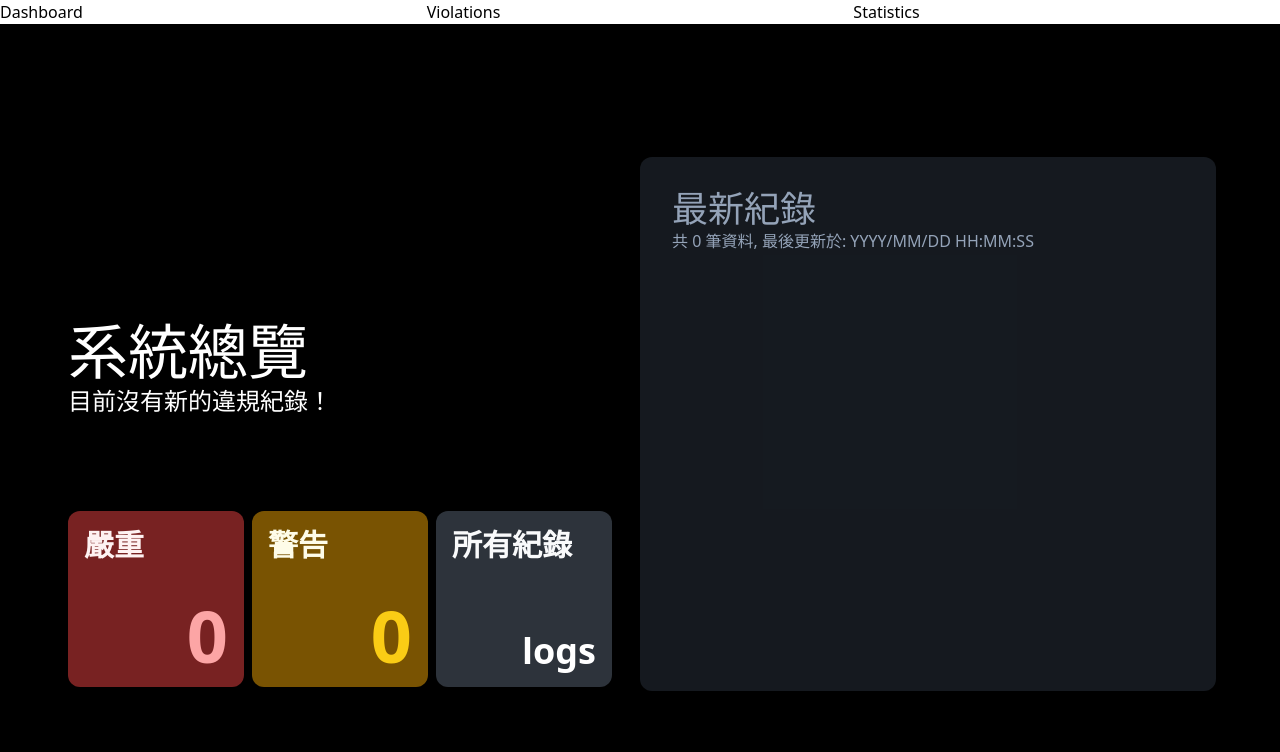
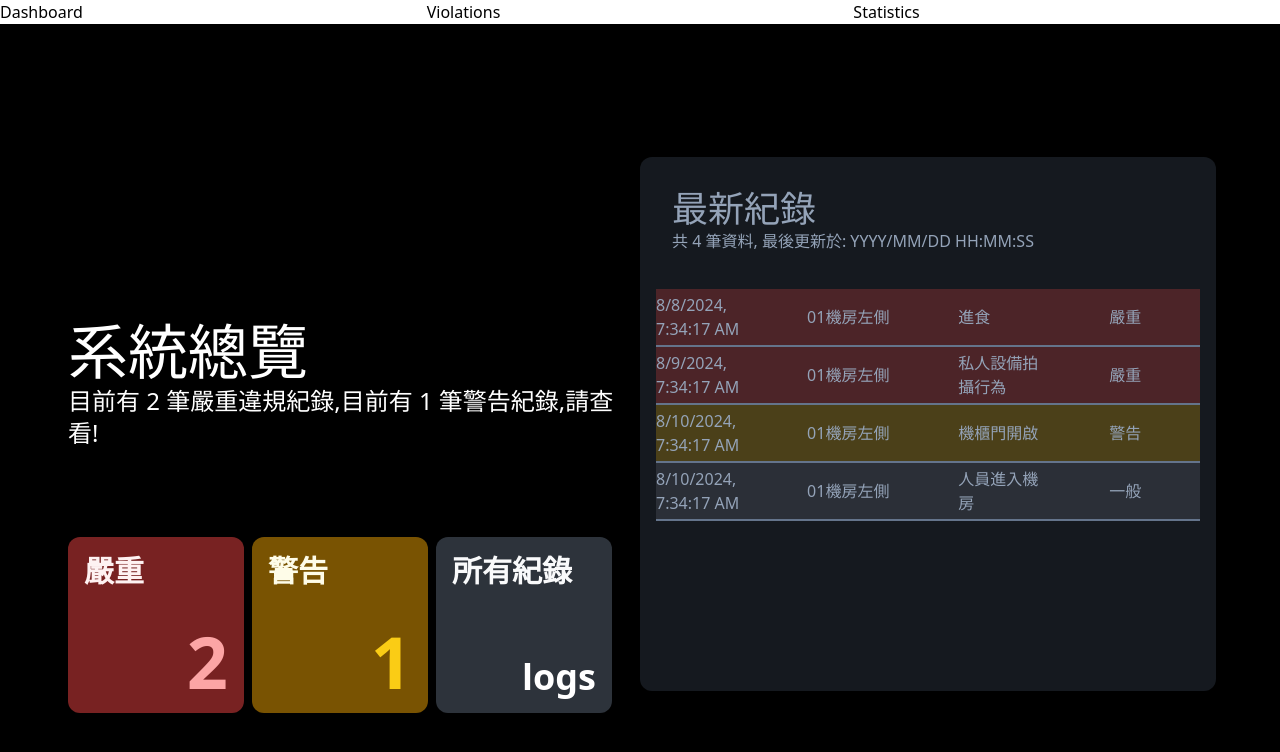
Before and after one commit to kevinjone25/AI_frontend, a Nuxt app: page / in a window 1280 px wide. Shown: the top 752 px of the page. Built offline with nearby package versions, Linux system fonts and the light colour scheme.

Commit message:
feat: complete index page, waiting for real API now

```diff
--- a/pages/index.vue
+++ b/pages/index.vue
@@ -36,11 +36,18 @@
                 <div class="w-full h-2/3 bg-slate-600 rounded-xl bg-opacity-30 p-4">
                     <div class="w-full h-1/6 text-md m-4">
                         <h2 class="text-4xl">最新紀錄</h2>
-                        <p>共 {{ criticals + warns }} 筆資料, 最後更新於: YYYY/MM/DD HH:MM:SS</p>
+                        <p>共 {{ events }} 筆資料, 最後更新於: YYYY/MM/DD HH:MM:SS</p>
                     </div>
 
                     <div class="w-full h-5/6   border-red-600">
-
+                        <div class="w-full h-5/6 overflow-y-auto">
+                            <div v-for="item in res" :key="item.timestamp" class="w-full h-1/6 flex flex-row justify-between items-center bg-opacity-25 border-b-2 border-slate-500" :class="item.color">
+                                <div class="w-1/6">{{ item.timestamp }}</div>
+                                <div class="w-1/6">{{ item.cameraId }}</div>
+                                <div class="w-1/6">{{ item.violationType }}</div>
+                                <div class="w-1/6">{{ item.level }}</div>
+                            </div>
+                        </div>
                     </div>
                 </div>
             </div>
@@ -52,12 +59,71 @@
 <script setup>
 
     const msg = ref('')
+    const events = ref(0)
     const criticals = ref(0)
     const warns = ref(0)
 
     // followings value will automatically set
+    //const event_num = ref('0')
     const criticals_num = ref('0')
     const warns_num = ref('0')
+
+    // mock data
+    /*
+        level: 0 - normal, 1 - warning, 2 - critical
+    */
+    const res = ref([
+        {
+            "timestamp": "2024-08-08T07:34:17.320Z",
+            "cameraId": "01機房左側",
+            "violationType": "進食",
+            "ruleId": "201"
+        },
+        {
+            "timestamp": "2024-08-09T07:34:17.320Z",
+            "cameraId": "01機房左側",
+            "violationType": "私人設備拍攝行為",
+            "ruleId": "202"
+        },{
+            "timestamp": "2024-08-10T07:34:17.320Z",
+            "cameraId": "01機房左側",
+            "violationType": "機櫃門開啟",
+            "ruleId": "101"
+        },{
+            "timestamp": "2024-08-10T07:34:17.320Z",
+            "cameraId": "01機房左側",
+            "violationType": "人員進入機房",
+            "ruleId": "001"
+        }
+    ])
+
+    res.value.forEach((item) => {
+        if(item.ruleId > 200){
+            criticals.value++
+        }else if(item.ruleId > 100){
+            warns.value++
+        }
+        events.value++
+
+        //parse timestamp
+        item.timestamp = new Date(item.timestamp).toLocaleString()
+
+        //color
+        if(item.ruleId > 200){
+            item.color = 'bg-red-500'
+            item.level = '嚴重'
+        }
+        else if(item.ruleId > 100){
+            item.color = 'bg-yellow-500'
+            item.level = '警告'
+        }
+        else{
+            item.color = 'bg-gray-500'
+            item.level = '一般'
+        }
+
+    })
+
 
     if(criticals.value>0 || warns.value>0) {
         if(criticals.value){
@@ -68,6 +134,7 @@
                 criticals_num.value = '99+'
         }
         if(warns.value){
+            warns_num.value = warns.value
             msg.value += '目前有 ' + warns.value + ' 筆警告紀錄,'
             // avoid of overflow
             if(warns.value > 99)
```
